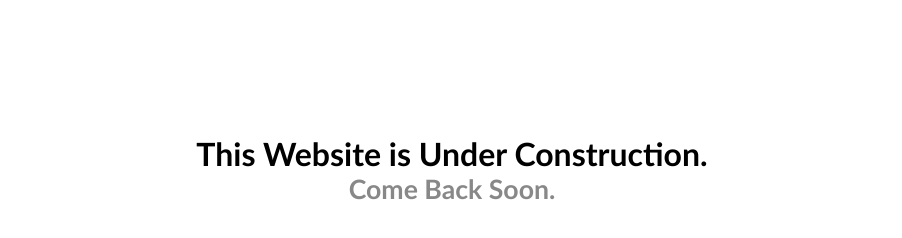
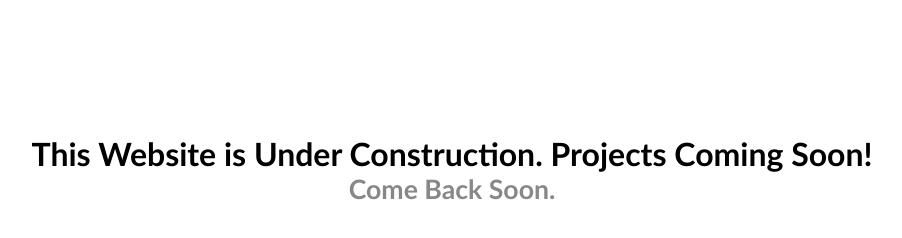
Before and after one commit to Parmindersingh23/Parmindersingh23.github.io, a plain HTML site: page blog/index.html in a window 1280 px wide. Shown: the whole page, without its empty margins (188-1090 px from the left). Drawn offline with Linux system fonts and the light colour scheme.

Commit message:
Update index.html

```diff
--- a/blog/index.html
+++ b/blog/index.html
@@ -9,7 +9,7 @@
 <table width="100%" border="0" cellspacing="0" cellpadding="0" align="center">
 <tr>
 <td align="center">
-<h1 style="margin:0;padding:0;font-family: trebuchet ms;">This Website is Under Construction.
+<h1 style="margin:0;padding:0;font-family: trebuchet ms;">This Website is Under Construction. Projects Coming Soon!
 <br><small style="color: #888;" align="center">Come Back Soon.</small>
 </h1>
 </td>
```
